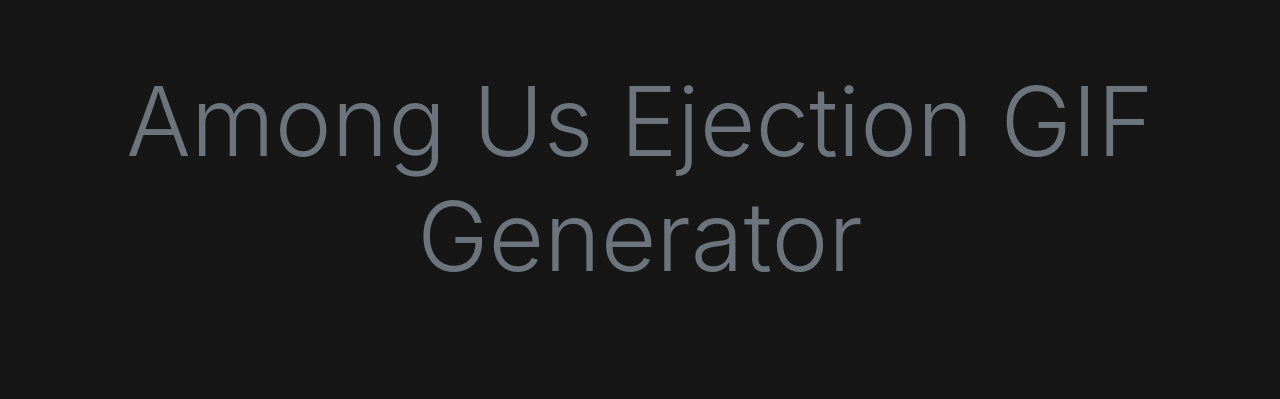
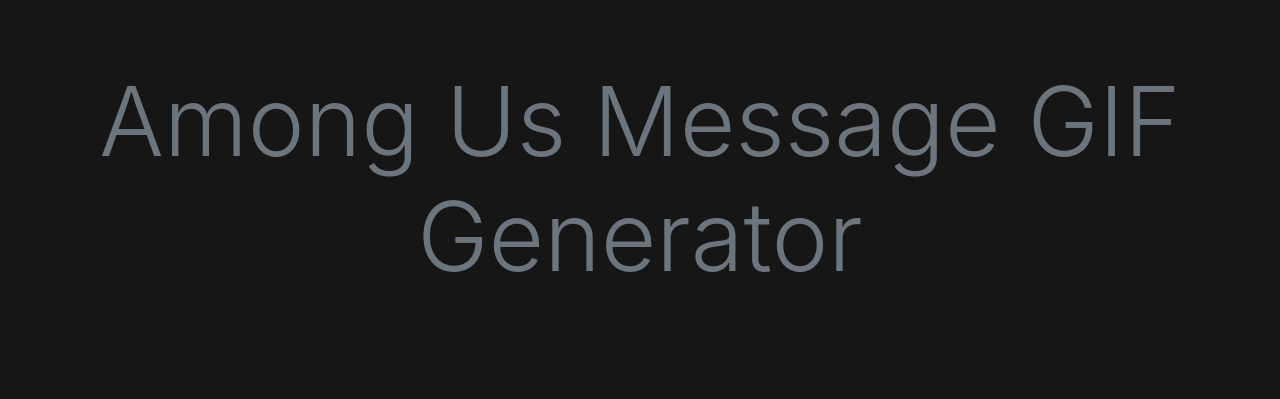
Before and after one commit to among-us-gif/among_us_site, a Flask app: page /message in a window 1280 px wide. Shown: the top 399 px of the page. Run offline with Flask 2, Linux system fonts and the light colour scheme.

Commit message:
Adding in the updated titles

```diff
--- a/app/templates/base.html
+++ b/app/templates/base.html
@@ -1,7 +1,7 @@
 <!doctype html>
 <html>
     <head>
-        <title>Among Us Ejection GIF Generator</title>
+        <title>{% block title %}{% endblock %}</title>
         <link rel="stylesheet" href="https://cdn.jsdelivr.net/npm/bootstrap@4.5.3/dist/css/bootstrap.min.css" integrity="sha384-TX8t27EcRE3e/ihU7zmQxVncDAy5uIKz4rEkgIXeMed4M0jlfIDPvg6uqKI2xXr2" crossorigin="anonymous">
         <link rel="stylesheet" href="/static/css/main.css">
         <!-- Global site tag (gtag.js) - Google Analytics -->
--- a/app/templates/ejection.html
+++ b/app/templates/ejection.html
@@ -1,5 +1,5 @@
 {% extends 'base.html' %}
-
+{% block title %}Among Us Ejection GIF Generator{% endblock %}
 {% block body %}
 <div class="container-fluid">
     <div class="jumbotron bg-transparent">
--- a/app/templates/message.html
+++ b/app/templates/message.html
@@ -1,9 +1,9 @@
 {% extends 'base.html' %}
-
+{% block title %}Among Us Message GIF Generator{% endblock %}
 {% block body %}
 <div class="container-fluid">
     <div class="jumbotron bg-transparent">
-        <h1 class="display-1 text-center text-muted">Among Us Ejection GIF Generator</h1>
+        <h1 class="display-1 text-center text-muted">Among Us Message GIF Generator</h1>
     </div>
     <div class="row justify-content-center">
         <div class="col-6">
```
